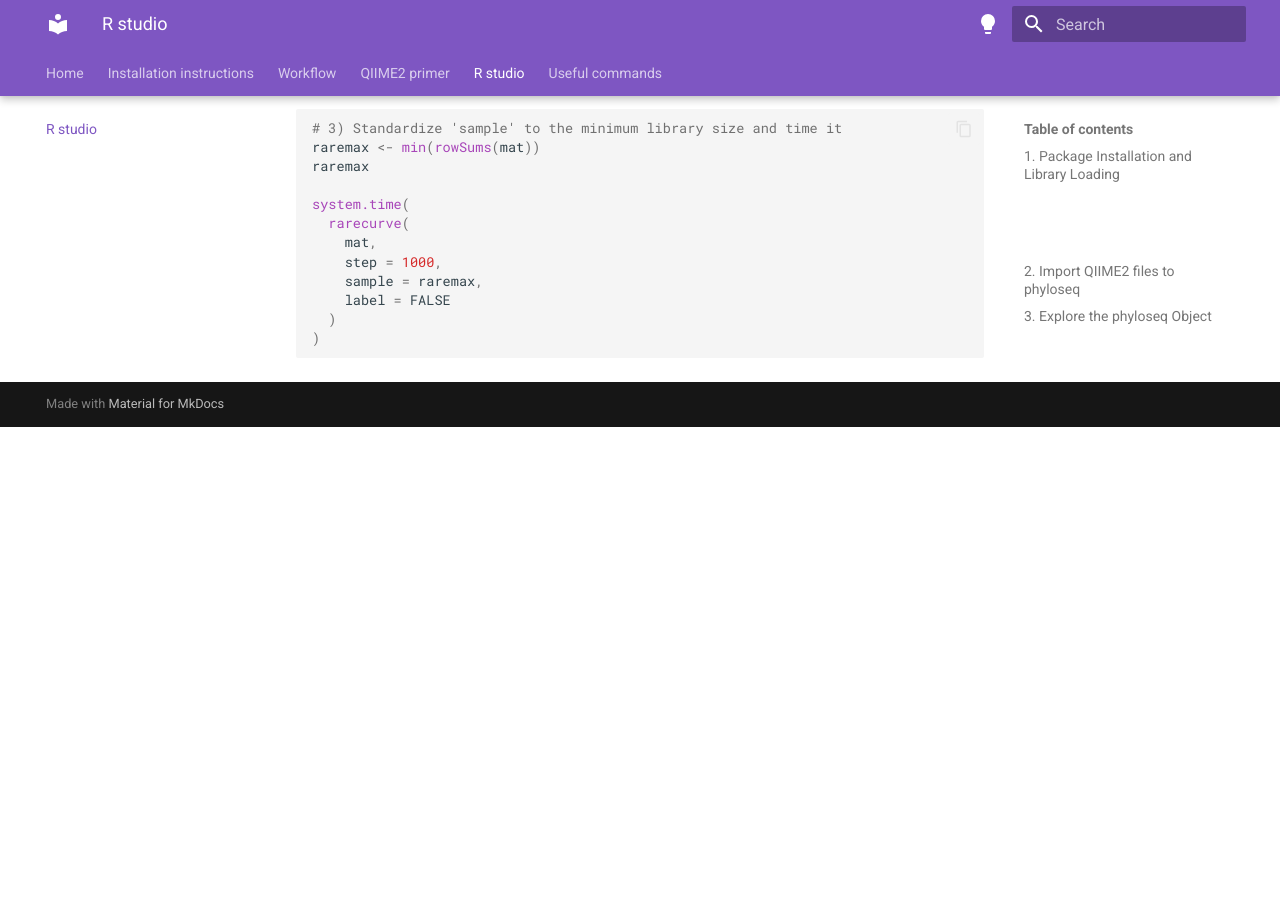
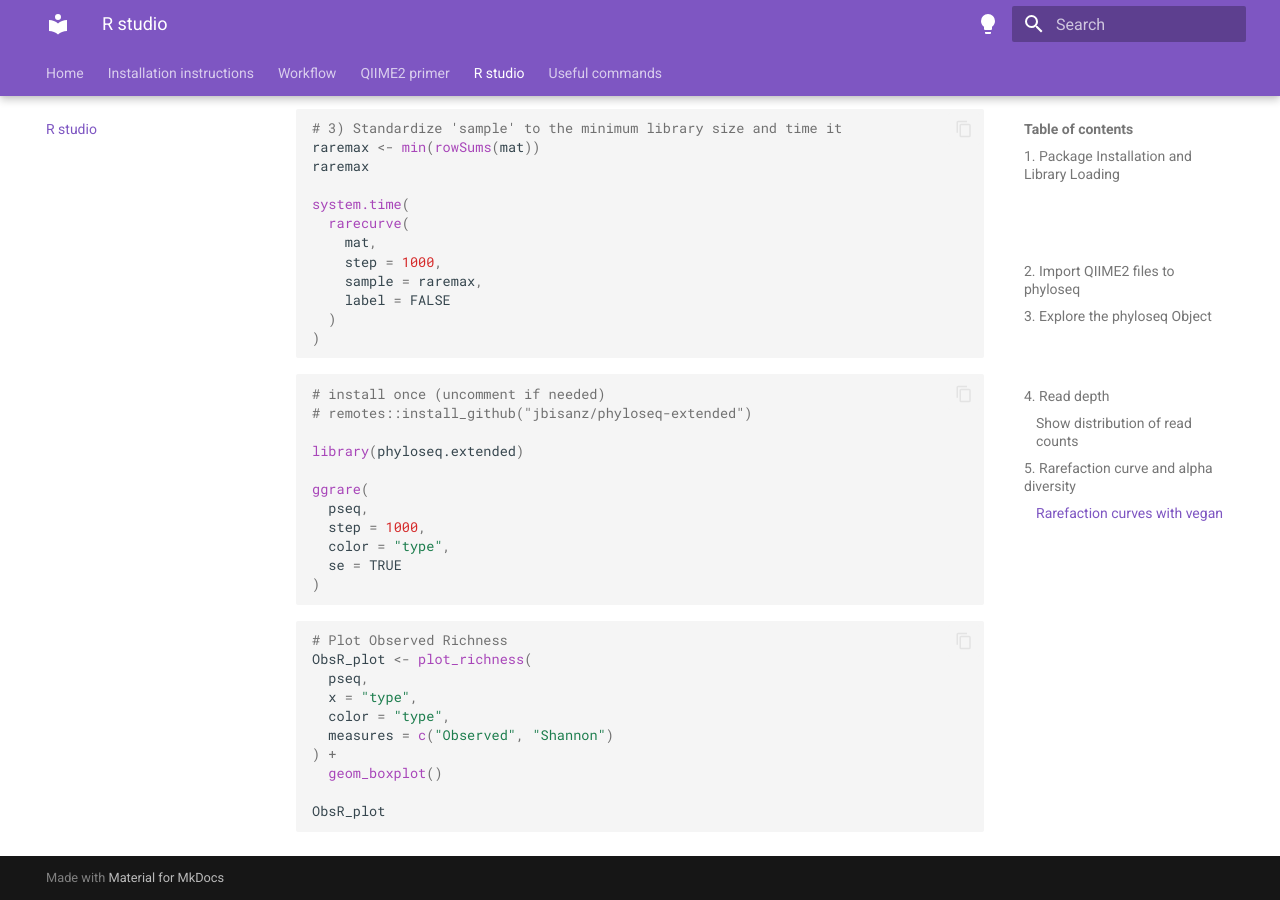
Before and after one commit to natashaztarora/bioinformatics_workflow_bme307, an MkDocs documentation site: the page built from docs/r_studio.md, in a window 1280 px wide and 900 px high, scrolled down 5003 px. Built offline with MkDocs 1.6.1 and Material for MkDocs 9.7.7, drawn with Linux system fonts in a browser that asks for light colours; before the commit the page ends 5430 px from its top, so only the background shows below that; some of the changed text lies outside the part shown.

Commit message:
richeness

````diff
--- a/docs/r_studio.md
+++ b/docs/r_studio.md
@@ -245,7 +245,7 @@
 read_depth_sum
 ```
 
-### 7. Rarefaction curve and alpha diversity
+### 5. Rarefaction curve and alpha diversity
 
 #### Rarefaction curves with `vegan`
 
@@ -287,3 +287,31 @@
   )
 )
 ```
+
+```r
+# install once (uncomment if needed)
+# remotes::install_github("jbisanz/phyloseq-extended")
+
+library(phyloseq.extended)
+
+ggrare(
+  pseq,
+  step = 1000,
+  color = "type",
+  se = TRUE
+)
+```
+
+
+```r
+# Plot Observed Richness
+ObsR_plot <- plot_richness(
+  pseq,
+  x = "type",
+  color = "type",
+  measures = c("Observed", "Shannon")
+) +
+  geom_boxplot()
+
+ObsR_plot
+```
````
